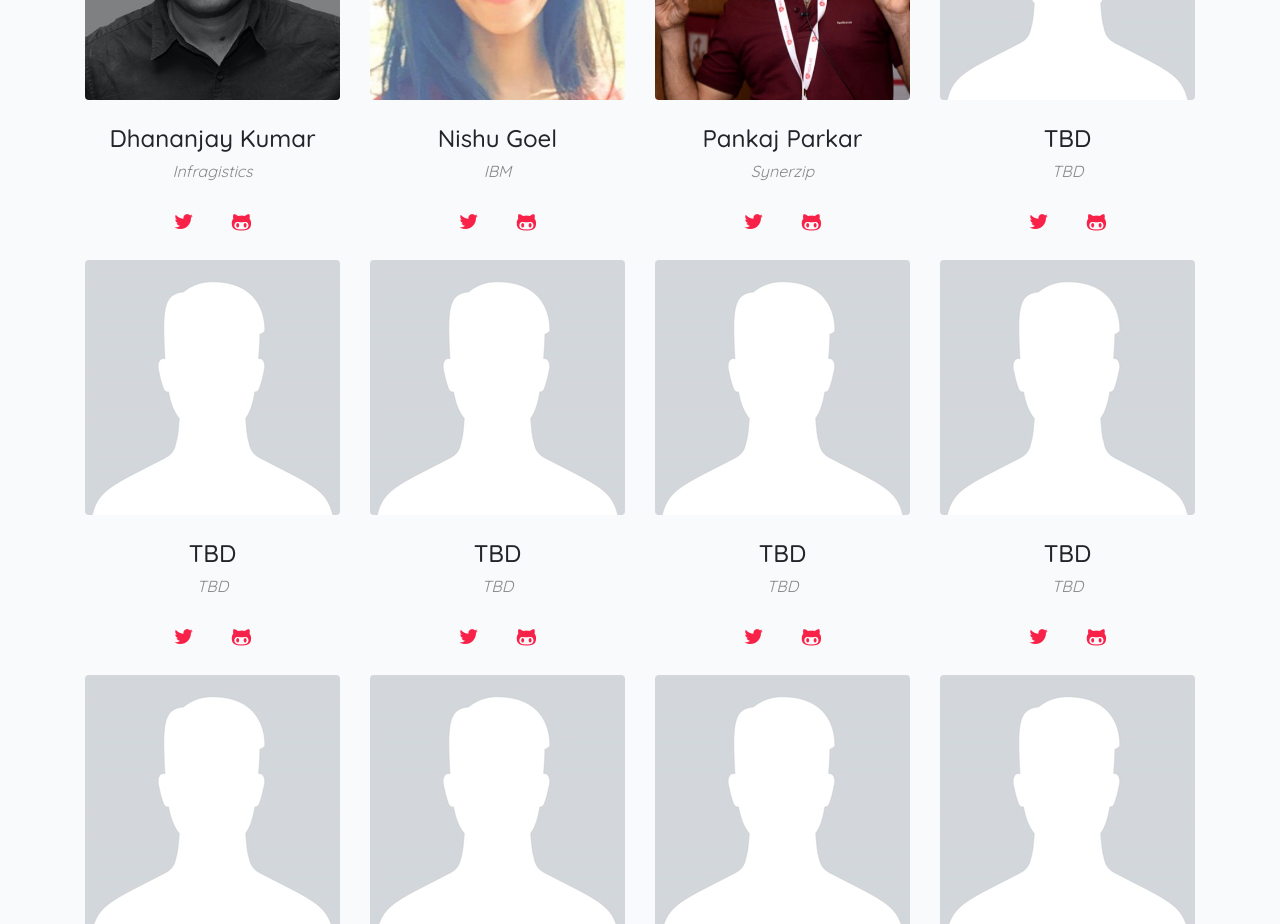
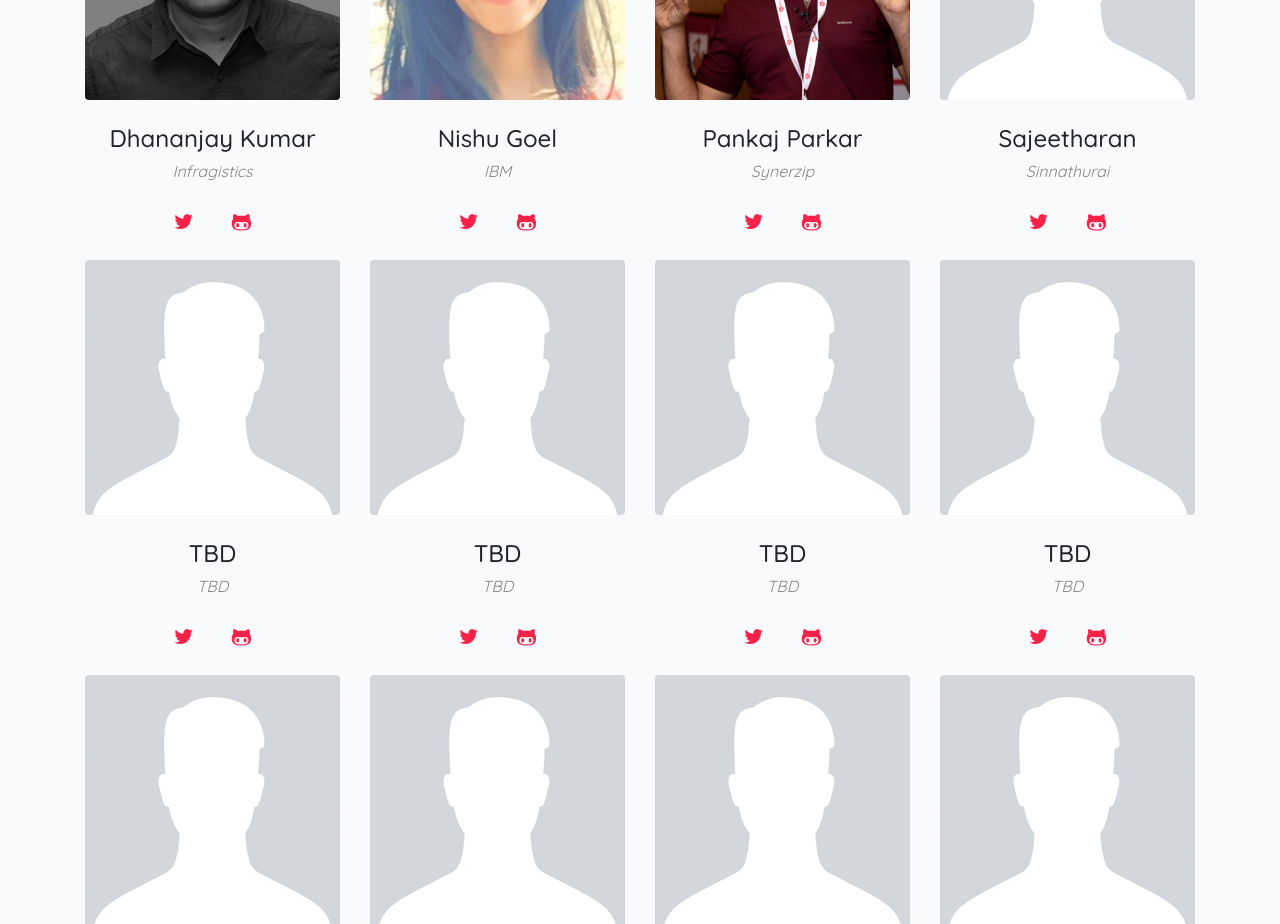
Before and after one commit to ngsrilanka/ngSrilanka-2019, an Angular app: page / in a window 1280 px wide. Shown: the part 2020-2944 px from the top of the page. Built offline with nearby package versions, Linux system fonts and the light colour scheme.

Commit message:
speaker update

```diff
--- a/src/app/components/speakers/speakers.component.ts
+++ b/src/app/components/speakers/speakers.component.ts
@@ -13,7 +13,7 @@ export class SpeakersComponent implements OnInit {
     new Speaker('Dhananjay Kumar', 'Infragistics','Debug_mode','debugmodedotnet','dhananjaykumar.jpg', ),
     new Speaker('Nishu Goel', 'IBM','DcoustaWilson','nishugoel','nishugoel.jpeg' ),
     new Speaker('Pankaj Parkar', 'Synerzip','','','pankajparkar.jpg' ),
-    new Speaker('TBD', 'TBD','','','speaker-default.jpg' ),
+    new Speaker('Sajeetharan', 'Sinnathurai','Microsoft','','speaker-default.jpg' ),
     new Speaker('TBD', 'TBD','','','speaker-default.jpg' ),
     new Speaker('TBD', 'TBD','','','speaker-default.jpg' ),
     new Speaker('TBD', 'TBD','','','speaker-default.jpg' ),
```
